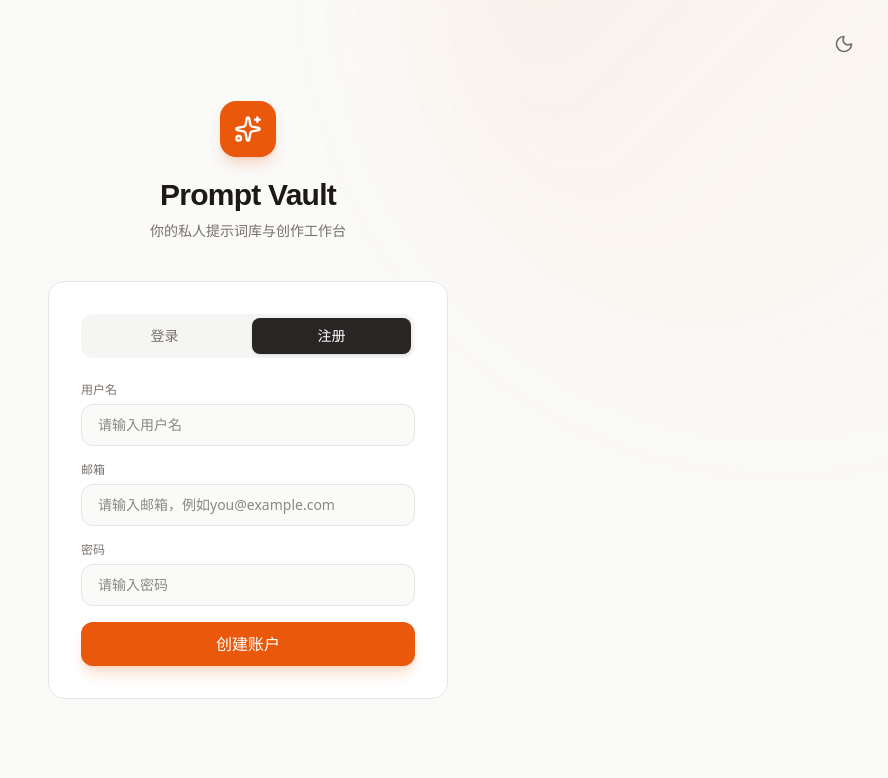
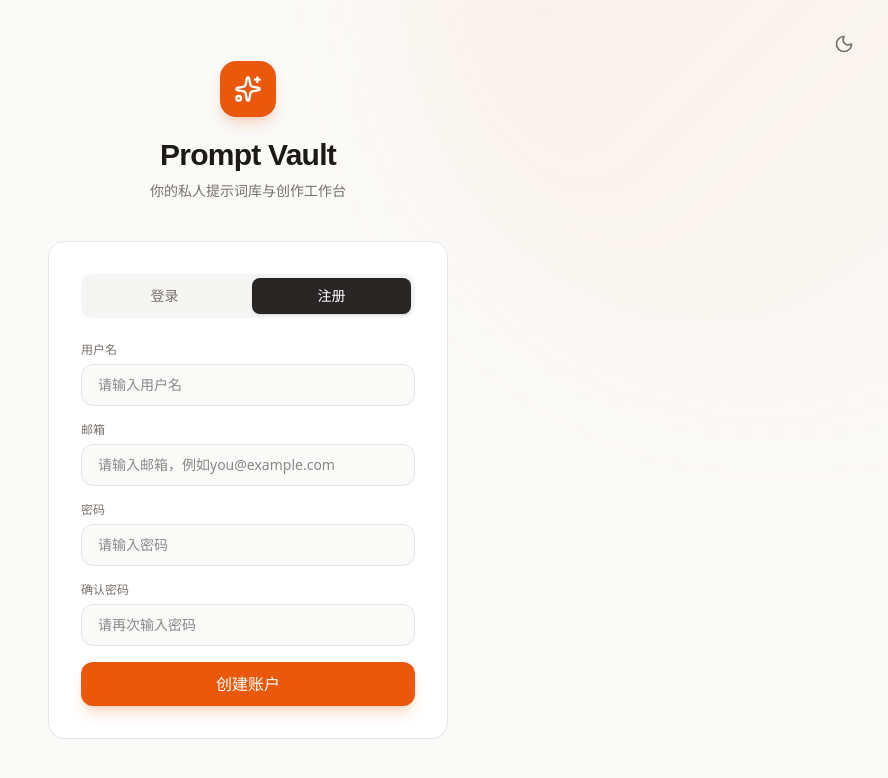
Before and after one commit to ch954895760/prompt, a Vue app in the folder prompt-ui/: page /login in a window 1280 px wide. Both pictures are taken after a click on the button "注册". Shown: the top 778 px of the page, without its empty margins (392-1280 px from the left). Built offline with nearby package versions, Linux system fonts and the light colour scheme; the HTML template or start-up script is replaced by a standard one.

Commit message:
feat(登录): 添加注册表单的密码确认功能
在注册表单中增加确认密码字段，并添加验证逻辑确保两次输入的密码一致。当密码不匹配时显示错误信息并阻止提交。

```diff
--- a/prompt-ui/src/views/Login.vue
+++ b/prompt-ui/src/views/Login.vue
@@ -11,7 +11,7 @@ const loading = ref(false)
 const error = ref('')
 
 const loginForm = ref({ email: '', password: '', remember: false })
-const registerForm = ref({ username: '', email: '', password: '' })
+const registerForm = ref({ username: '', email: '', password: '', confirmPassword: '' })
 
 function toggleTheme() {
   userStore.toggleTheme()
@@ -38,6 +38,13 @@ async function handleLogin() {
 async function handleRegister() {
   loading.value = true
   error.value = ''
+
+  if (registerForm.value.password !== registerForm.value.confirmPassword) {
+    error.value = '两次输入的密码不一致'
+    loading.value = false
+    return
+  }
+
   try {
     await userStore.register(registerForm.value.username, registerForm.value.email, registerForm.value.password)
     router.push('/dashboard')
@@ -152,6 +159,15 @@ async function handleRegister() {
                 @blur="($event.target as HTMLElement).style.borderColor = 'var(--border-color)'"
               >
             </div>
+            <div>
+              <label class="block text-xs font-medium mb-1.5" style="color: var(--text-secondary)">确认密码</label>
+              <input v-model="registerForm.confirmPassword" type="password" required class="w-full px-4 py-2.5 rounded-xl text-sm transition-all"
+                style="background: var(--bg-primary); border: 1px solid var(--border-color); color: var(--text-primary);"
+                placeholder="请再次输入密码"
+                @focus="($event.target as HTMLElement).style.borderColor = 'var(--accent)'"
+                @blur="($event.target as HTMLElement).style.borderColor = 'var(--border-color)'"
+              >
+            </div>
             <div v-if="error" class="text-xs text-red-500 text-center">{{ error }}</div>
             <button type="submit" :disabled="loading"
               class="w-full py-2.5 bg-[#ea580c] hover:bg-[#c2410c] text-white font-medium rounded-xl transition-all shadow-lg shadow-[#ea580c]/20 hover:shadow-[#ea580c]/30 active:scale-[0.98] disabled:opacity-50"
```
